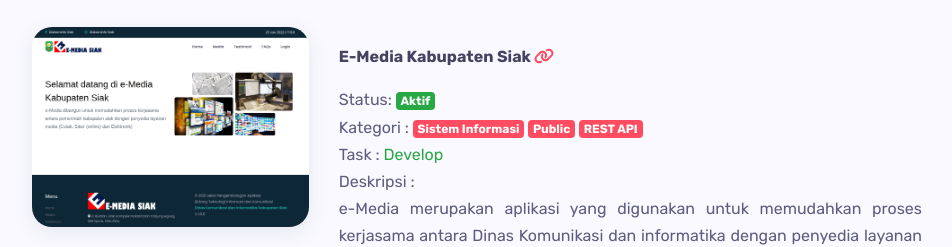
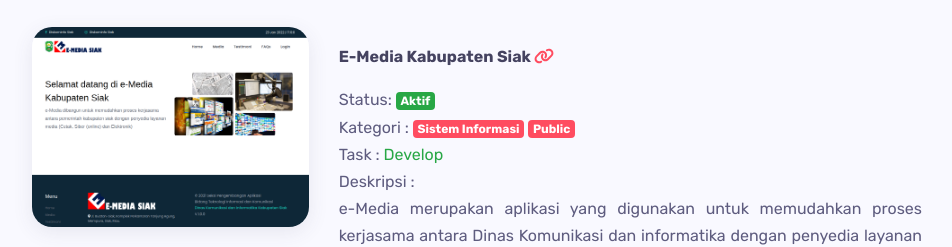
Before and after one commit to alldynovryaldy/alldynovryaldy.github.io, a plain HTML site: page index.html in a window 1280 px wide. Shown: the part 2616-2863 px from the top of the page, without its empty margins (163-1115 px from the left). Drawn offline with Linux system fonts and the light colour scheme.

Commit message:
update portofolio

```diff
--- a/index.html
+++ b/index.html
@@ -445,7 +445,6 @@
                             <li class="list">Kategori :
                                 <span class="badge" style="background-color: #FF4C60; color:white">Sistem Informasi</span>
                                 <span class="badge" style="background-color: #FF4C60; color:white">Public</span>
-                                <span class="badge" style="background-color: #FF4C60; color:white">REST API</span>
                             </li>
                             <li class="list">Task : <span class="text text-success">Develop</span></li>
                             <li class="list">Deskripsi :</li>
```
